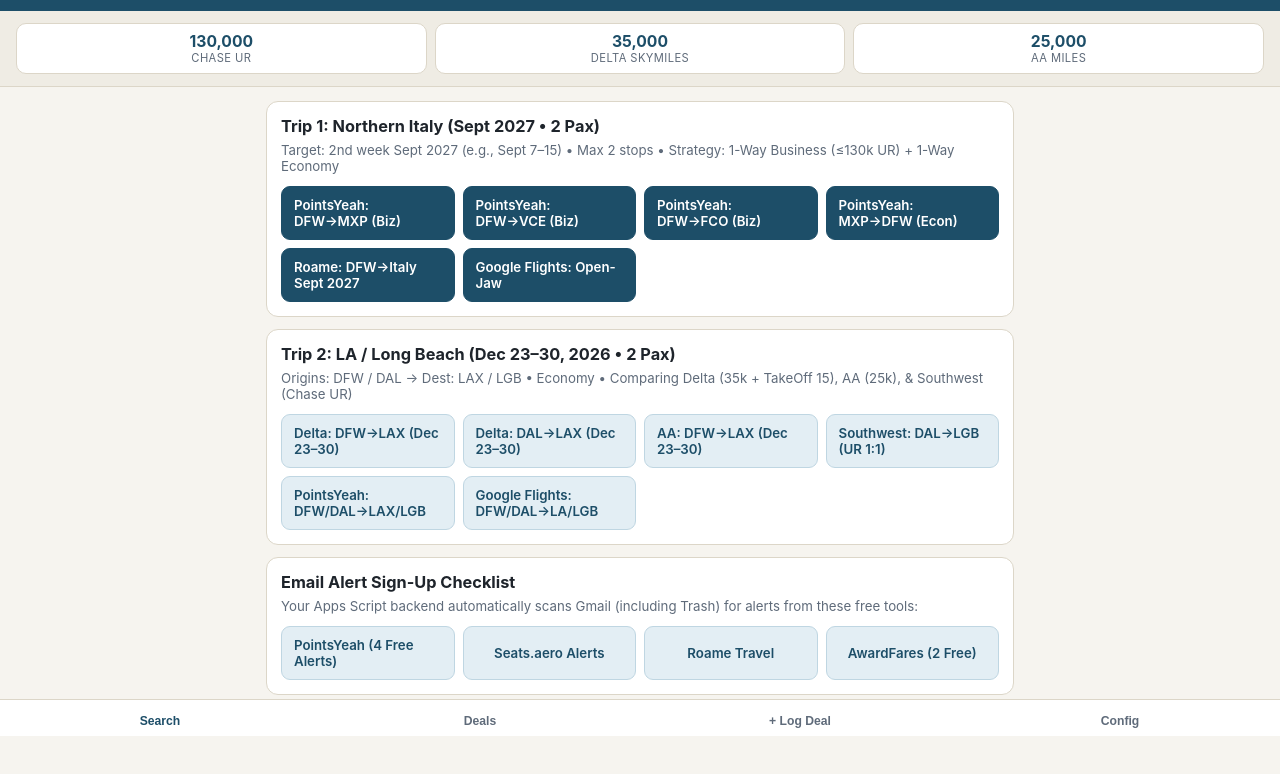
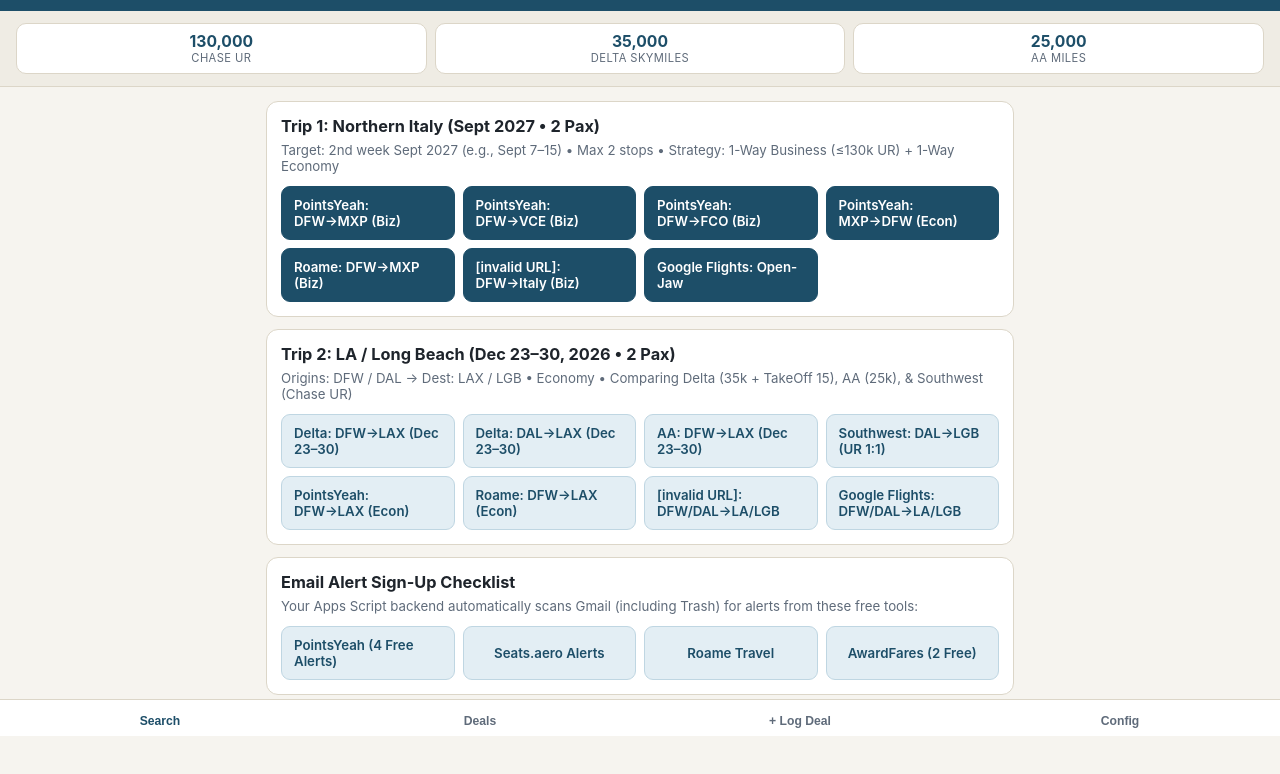
Before and after one commit to jaustinglenn-cloud/awardradar, a plain HTML site: page index.html in a window 1280 px wide. Shown: the part 64-838 px from the top of the page. Drawn offline with Linux system fonts and the light colour scheme.

Commit message:
Update index.html

```diff
--- a/index.html
+++ b/index.html
@@ -354,15 +354,18 @@
     balances: { chase_ur: 130000, delta_skymiles: 35000, aa_miles: 25000, delta_takeoff15: 1 },
     deals: []
   };
+  function buildDeepLinks() {
+    const pyBase = 'https://www.pointsyeah.com/search?airlineProgram=AR%2CAM%2CAC%2CKL%2CAS%2CAA%2CAV%2CDL%2CEK%2CET%2CB6%2CLH%2CQF%2CSK%2CWN%2CTK%2CUA%2CVS%2CVA&adults=2&children=0';
+    const roameBase = 'https://roame.travel/search?selectedCards=chase&selectedPrograms=ALL&programSelectionMode=include&maxStops=2&viewType=List&originType=airport&destinationType=airport&flexibleDates=0&pax=2&isSkyview=false';
 
-  function buildDeepLinks() {
     // Trip 1: Northern Italy (Sept 7-15, 2027, 2 Pax)
     const italyLinks = [
-      { label: 'PointsYeah: DFW→MXP (Biz)', url: 'https://www.pointsyeah.com/search?departure=DFW&arrival=MXP&departDate=2027-09-07&cabin=Business&passengers=2&tripType=oneway' },
-      { label: 'PointsYeah: DFW→VCE (Biz)', url: 'https://www.pointsyeah.com/search?departure=DFW&arrival=VCE&departDate=2027-09-07&cabin=Business&passengers=2&tripType=oneway' },
-      { label: 'PointsYeah: DFW→FCO (Biz)', url: 'https://www.pointsyeah.com/search?departure=DFW&arrival=FCO&departDate=2027-09-07&cabin=Business&passengers=2&tripType=oneway' },
-      { label: 'PointsYeah: MXP→DFW (Econ)', url: 'https://www.pointsyeah.com/search?departure=MXP&arrival=DFW&departDate=2027-09-15&cabin=Economy&passengers=2&tripType=oneway' },
-      { label: 'Roame: DFW→Italy Sept 2027', url: 'https://roame.travel/search?origin=DFW&destination=MXP&date=2027-09-07&pax=2&cabin=business' },
+      { label: 'PointsYeah: DFW→MXP (Biz)', url: `${pyBase}&cabins=Business%2CFirst&cabin=Business&banks=Chase&tripType=1&departure=DFW&arrival=MXP&departDate=2027-09-07&departDateSec=2027-09-10&multiday=true` },
+      { label: 'PointsYeah: DFW→VCE (Biz)', url: `${pyBase}&cabins=Business%2CFirst&cabin=Business&banks=Chase&tripType=1&departure=DFW&arrival=VCE&departDate=2027-09-07&departDateSec=2027-09-10&multiday=true` },
+      { label: 'PointsYeah: DFW→FCO (Biz)', url: `${pyBase}&cabins=Business%2CFirst&cabin=Business&banks=Chase&tripType=1&departure=DFW&arrival=FCO&departDate=2027-09-07&departDateSec=2027-09-10&multiday=true` },
+      { label: 'PointsYeah: MXP→DFW (Econ)', url: `${pyBase}&cabins=Economy%2CPremium+Economy&cabin=Economy&banks=Chase&tripType=1&departure=MXP&arrival=DFW&departDate=2027-09-15&departDateSec=2027-09-18&multiday=true` },
+      { label: 'Roame: DFW→MXP (Biz)', url: `${roameBase}&origin=DFW&destination=MXP&departureDate=2027-09-07&endDepartureDate=2027-09-07&searchClass=BIZ&fareClasses=BIZ&fareClasses=FIRST` },
+      { label: '[invalid URL]: DFW→Italy (Biz)', url: 'https://seats.aero/search?min_seats=2&applicable_cabin=business&additional_days=true&additional_days_num=7&max_fees=40000&disable_live_filtering=false&date=2027-09-07&origins=DFW&destinations=MXP,LIN,VCE,BLQ,FCO&view=default' },
       { label: 'Google Flights: Open-Jaw', url: 'https://www.google.com/travel/flights?q=Flights%20to%20MXP%20from%20DFW%20on%202027-09-07%20through%202027-09-15%202%20adults' }
     ];
 
@@ -372,9 +375,12 @@
       { label: 'Delta: DAL→LAX (Dec 23–30)', url: 'https://www.delta.com/flight-search/book-a-flight?tripType=ROUND_TRIP&originCity=DAL&destinationCity=LAX&departureDate=2026-12-23&returnDate=2026-12-30&paxCount=2&shopWithMiles=true' },
       { label: 'AA: DFW→LAX (Dec 23–30)', url: 'https://www.aa.com/booking/find-flights?tripType=roundTrip&origin=DFW&destination=LAX&departDate=2026-12-23&returnDate=2026-12-30&adult=2&awardBooking=true' },
       { label: 'Southwest: DAL→LGB (UR 1:1)', url: 'https://www.southwest.com/air/booking/select.html?originationAirportCode=DAL&destinationAirportCode=LGB&departureDate=2026-12-23&returnDate=2026-12-30&adultPassengersCount=2&fareType=POINTS' },
-      { label: 'PointsYeah: DFW/DAL→LAX/LGB', url: 'https://www.pointsyeah.com/search?departure=DFW&arrival=LAX&departDate=2026-12-23&returnDate=2026-12-30&cabin=Economy&passengers=2&tripType=roundtrip' },
+      { label: 'PointsYeah: DFW→LAX (Econ)', url: `${pyBase}&cabins=Economy%2CPremium+Economy&cabin=Economy&banks=Amex%2CBilt%2CCapital+One%2CChase%2CCiti%2CWF%2CUS+Bank&tripType=2&departure=DFW&arrival=LAX&departDate=2026-12-23&returnDate=2026-12-30&multiday=false` },
+      { label: 'Roame: DFW→LAX (Econ)', url: `${roameBase}&origin=DFW&destination=LAX&departureDate=2026-12-23&endDepartureDate=2026-12-23&searchClass=ECON&fareClasses=ECON&fareClasses=PREMECON` },
+      { label: '[invalid URL]: DFW/DAL→LA/LGB', url: 'https://seats.aero/search?min_seats=2&applicable_cabin=economy&additional_days=true&additional_days_num=3&max_fees=40000&disable_live_filtering=false&date=2026-12-23&origins=DFW,DAL&destinations=LAX,LGB&view=default' },
       { label: 'Google Flights: DFW/DAL→LA/LGB', url: 'https://www.google.com/travel/flights?q=Flights%20from%20DFW,DAL%20to%20LAX,LGB%20on%202026-12-23%20through%202026-12-30%202%20adults' }
     ];
+
 
     document.getElementById('italyLinks').innerHTML = italyLinks
       .map(l => `<a class="launch-btn" href="${l.url}" target="_blank" rel="noopener">${l.label}</a>`).join('');
```
